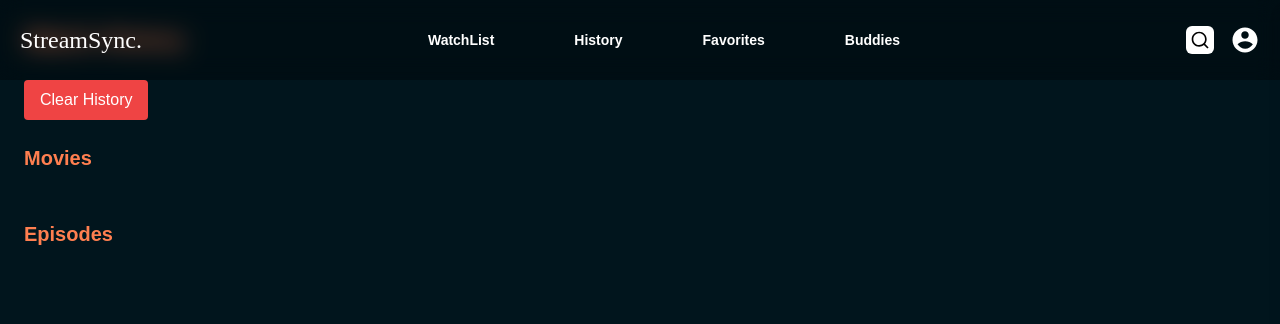
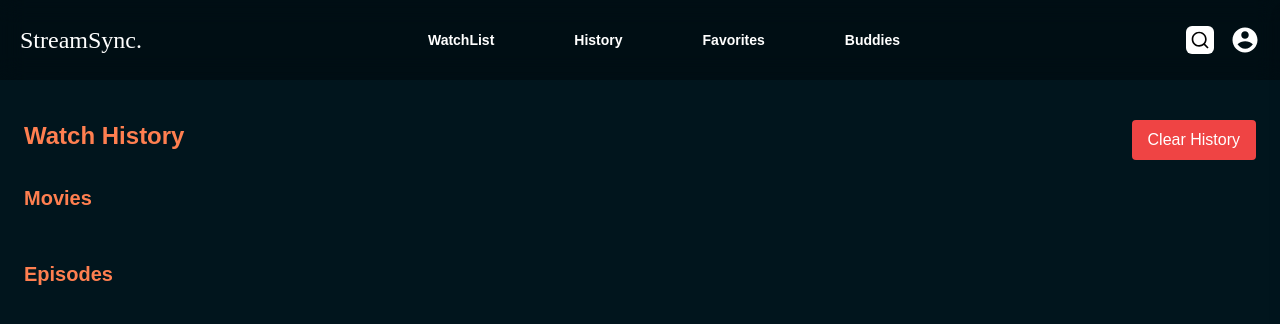
Before and after one commit to Kidus-M/StreamSynx, a Next.js app: page /history in a window 1280 px wide. Shown: the top 324 px of the page. Built offline with nearby package versions, Linux system fonts and the light colour scheme.

Commit message:
fixed some of the history part

```diff
--- a/pages/history/index.jsx
+++ b/pages/history/index.jsx
@@ -34,7 +34,8 @@ const HistoryPage = () => {
   return (
     <div className="text-secondary bg-primary min-h-screen">
       <NavBar />
-      <main className="p-6">
+      <main className="p-6 mt-24">
+        <div className="flex align-middle  justify-between">
         <h1 className="text-2xl font-bold mb-6">Watch History</h1>
         <button
           onClick={clearHistory}
@@ -42,6 +43,7 @@ const HistoryPage = () => {
         >
           Clear History
         </button>
+        </div>
         <div>
           <h2 className="text-xl font-bold mb-4">Movies</h2>
           <div className="grid grid-cols-2 sm:grid-cols-3 md:grid-cols-4 lg:grid-cols-5 gap-6">
```
